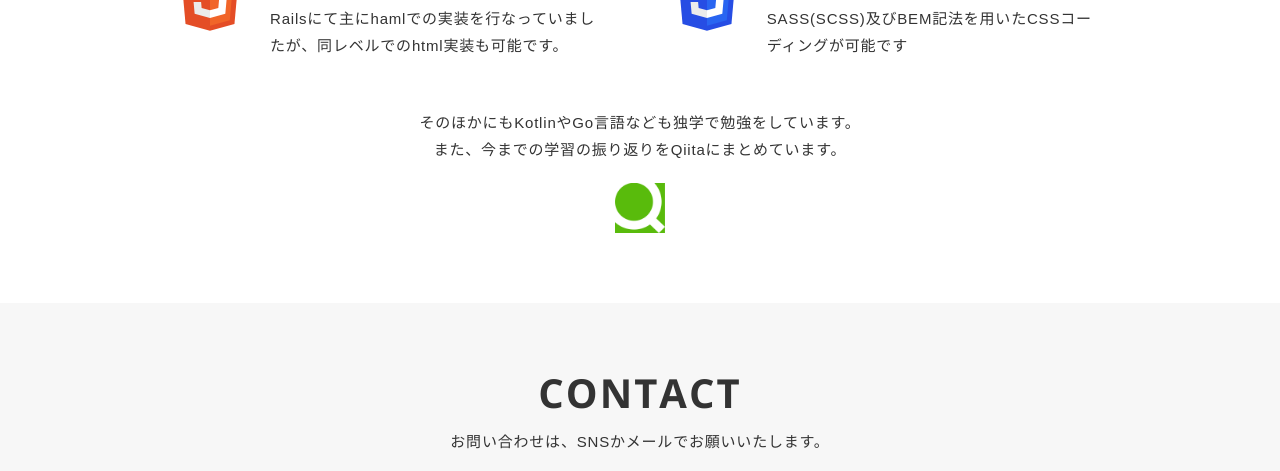
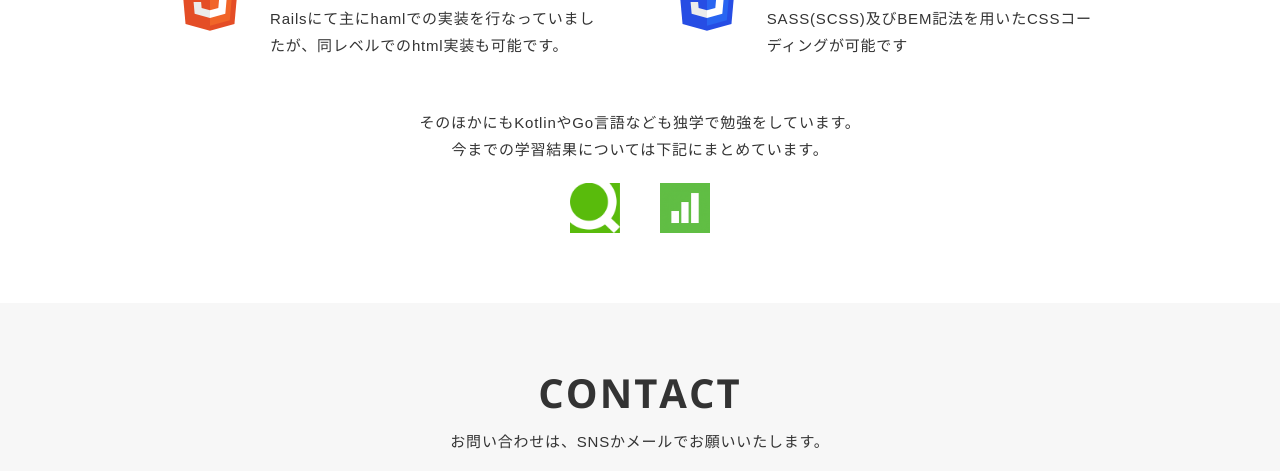
Before and after one commit to zackieee/ozackiee-portfolio-ee34d, a plain HTML site: page public/index.html in a window 1280 px wide. Shown: the part 3228-3699 px from the top of the page. Drawn offline with nearby package versions, Linux system fonts and the light colour scheme.

Commit message:
update index.html

```diff
--- a/public/css/style.css
+++ b/public/css/style.css
@@ -450,7 +450,19 @@ li {
   text-align: center;
 }
 
-#skill .explanation img{
+#skill .explanation
+.icon{
+  display: flex;
+  justify-content: center;
+}
+
+#skill .explanation
+.icon a{
+  margin: 0 20px;
+}
+
+#skill .explanation >
+ .icon img{
   margin: 20px auto;
   width: 50px;
 }
--- a/public/index.html
+++ b/public/index.html
@@ -231,10 +231,15 @@
             </div>
             <div class="explanation">
               そのほかにもKotlinやGo言語なども独学で勉強をしています。<br>
-              また、今までの学習の振り返りをQiitaにまとめています。<br>
-              <a href="https://qiita.com/ozackiee" target="_blank">
-                <img src="img/qiita-favicon.png">
-              </a>
+              今までの学習結果については下記にまとめています。<br>
+              <div class="icon">
+                  <a href="https://qiita.com/ozackiee" target="_blank">
+                    <img src="img/qiita-favicon.png" alt="Qiita">
+                  </a>
+                  <a href="https://bookmeter.com/users/1051380" target="_blank">
+                    <img src="img/dokusyo-meter.png" alt="読書メーター">
+                  </a>
+              </div>
             </div>
           </div>
       </section>
```
Also changed, not shown: public/img/dokusyo-meter.png (added).
